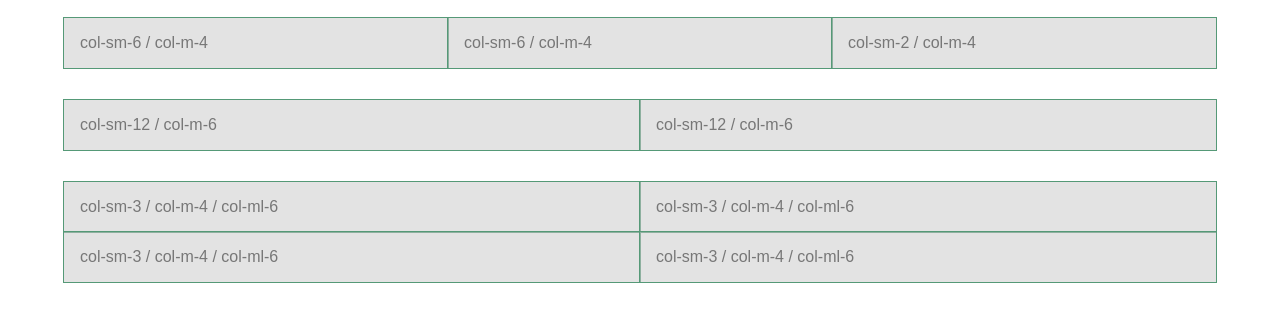
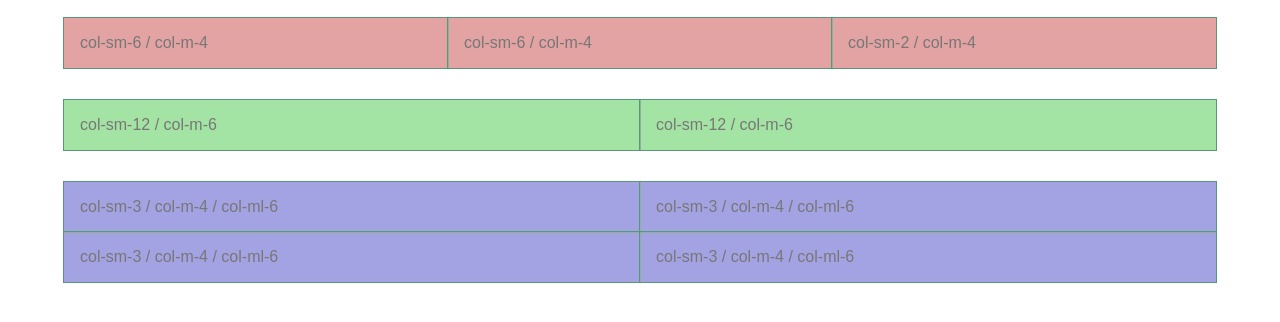
Before and after one commit to marymar/gridly, a website: page public/index.html in a window 1280 px wide. Shown: the part 136-458 px from the top of the page. Drawn offline with nearby package versions, Linux system fonts and the light colour scheme; files that its build step writes are made by us from their sources.

```diff
--- a/public/index.html
+++ b/public/index.html
@@ -12,7 +12,7 @@
         <div class="content-wrapper section-data">
             <h1 class="gridly__main-title">Gridly - Grid Set Light</h1>
 
-            <section class="row">
+            <section class="row gridly__row--red">
                 <div class="col-sm-6 col-m-4">
                     col-sm-6 / col-m-4
                 </div>
@@ -26,7 +26,7 @@
 
             <div class="gridly__separator">&nbsp;</div>
 
-            <section class="row">
+            <section class="row gridly__row--green">
                 <div class="col-sm-12 col-m-6">
                     col-sm-12 / col-m-6
                 </div>
@@ -37,7 +37,7 @@
 
             <div class="gridly__separator">&nbsp;</div>
 
-            <section class="row">
+            <section class="row gridly__row--blue">
                 <div class="col-sm-3 col-m-4 col-ml-6">
                     col-sm-3 / col-m-4 / col-ml-6
                 </div>
```
